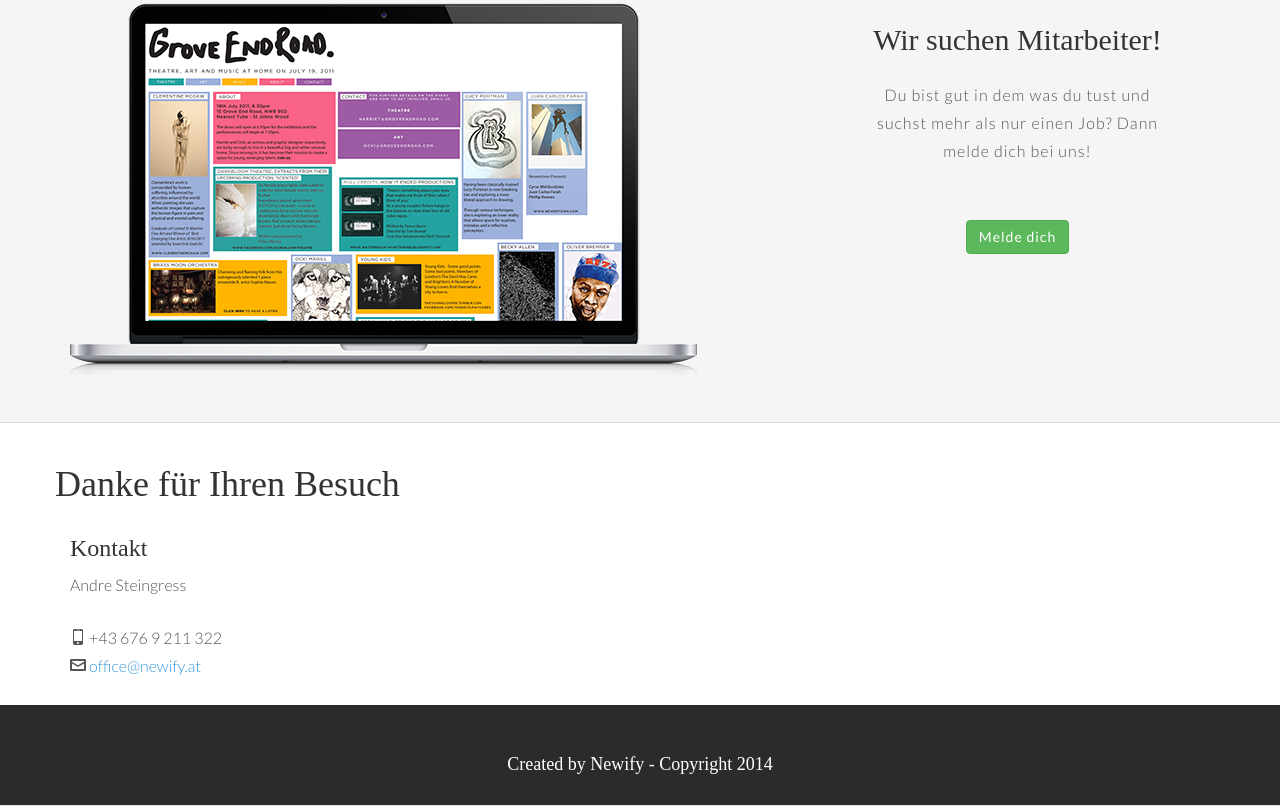
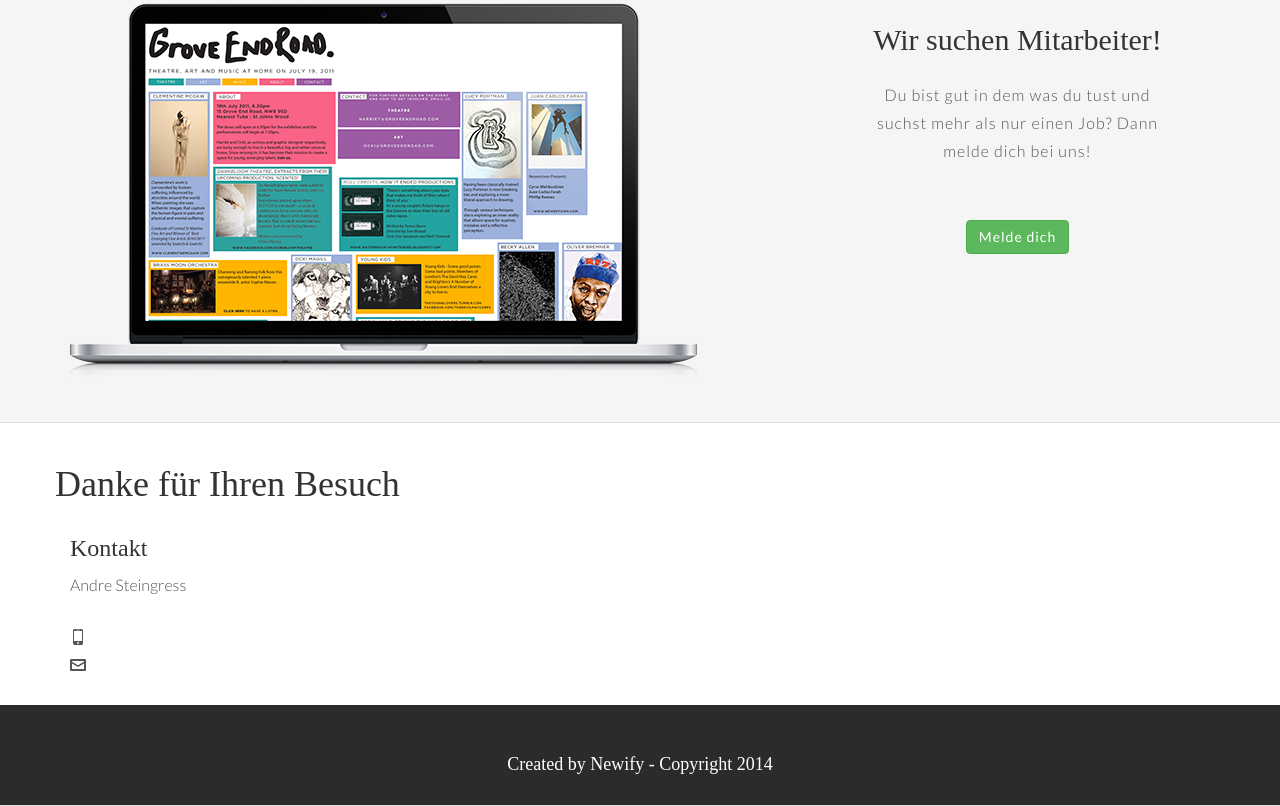
Before and after one commit to newify/newify.github.io, a plain HTML site: page index.html in a window 1280 px wide. Shown: the part 2728-3534 px from the top of the page. Drawn offline with Linux system fonts and the light colour scheme; a web font is replaced by a local one.

Commit message:
changes to contact data

```diff
--- a/index.html
+++ b/index.html
@@ -210,8 +210,8 @@
 				<div class="col-lg-12 left">
 					<h3>Kontakt</h3>
 					<p>Andre Steingress</p>
-					<p><span class="icon icon-mobile"></span> +43 676 9 211 322 <br/>
-					   <span class="icon icon-envelop"></span> <a href="#"> office@newify.at</a> <br/>
+					<p><span class="icon icon-mobile"></span> <br/>
+					   <span class="icon icon-envelop"></span> <a href="#"> </a> <br/>
 					</p>
 				</div><!-- col -->
 
```
